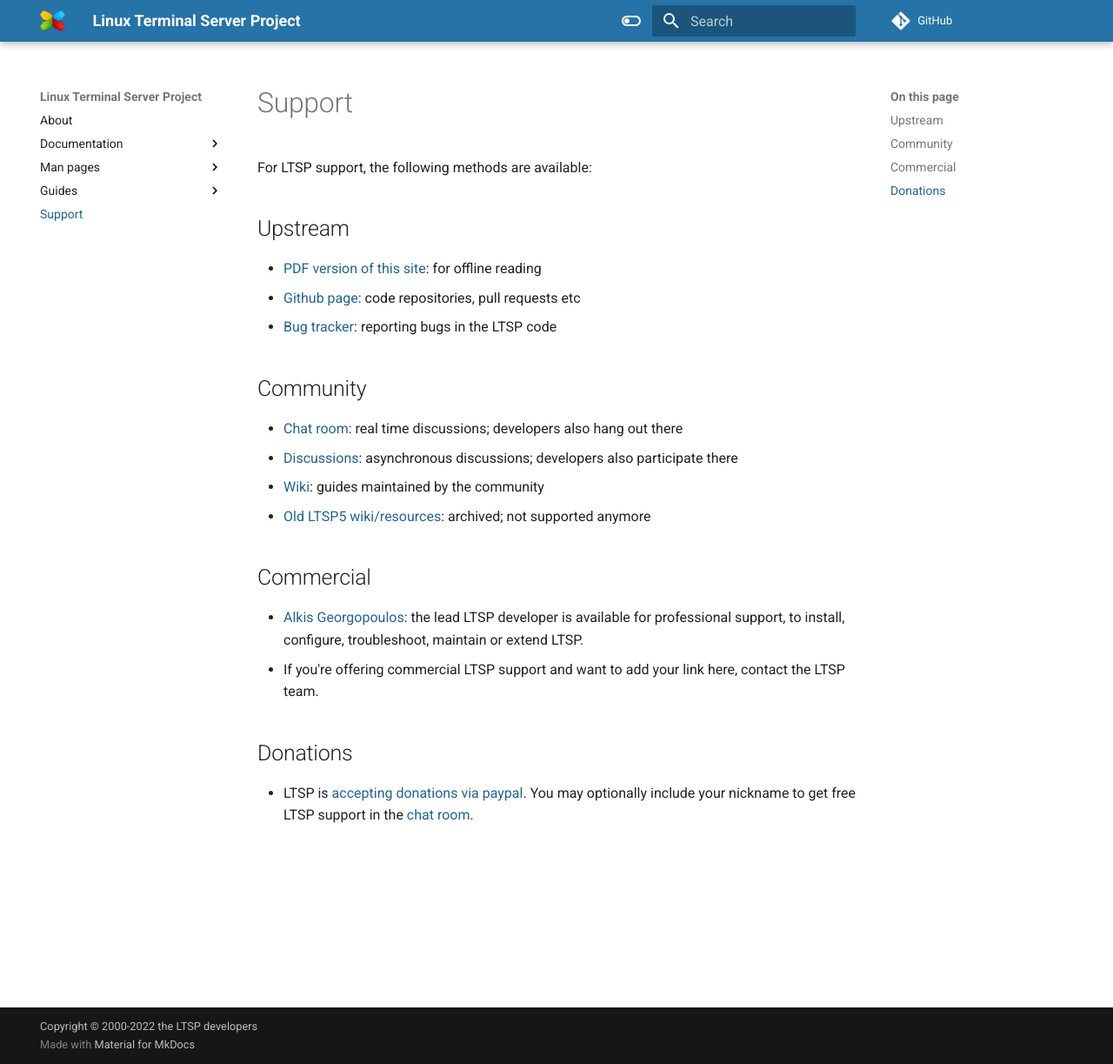
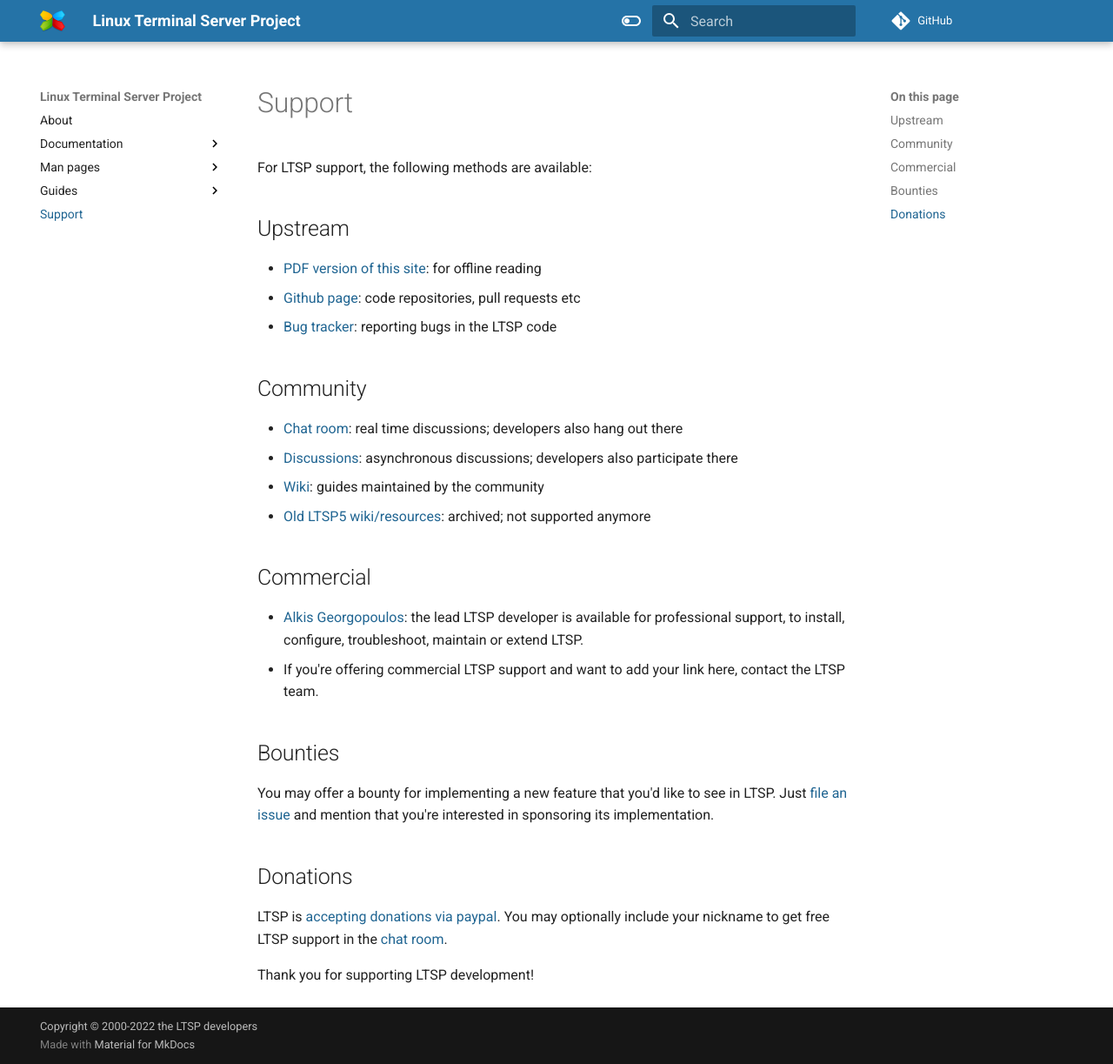
Before and after one commit to ltsp/ltsp.org, an MkDocs documentation site: the page built from docs/support.md, in a window 1280 px wide and 1223 px high. Shown: the whole window at 87% size. Built offline with MkDocs 1.6.1 and Material for MkDocs 9.7.7, drawn with Linux system fonts in a browser that asks for light colours; comment, search, counter and statistics services are not loaded.

Commit message:
Update support.md

```diff
--- a/docs/support.md
+++ b/docs/support.md
@@ -28,8 +28,16 @@
 - If you're offering commercial LTSP support and want to add your link here,
   contact the LTSP team.
 
+## Bounties
+
+You may offer a bounty for implementing a new feature that you'd like to see in
+LTSP. Just [file an issue](https://github.com/ltsp/ltsp/issues) and mention
+that you're interested in sponsoring its implementation.
+
 ## Donations
 
-- LTSP is [accepting donations via paypal](https://paypal.me/epoptes). You may
-  optionally include your nickname to get free LTSP support in the [chat
-  room](guides/chat-room.md).
+LTSP is [accepting donations via paypal](https://paypal.me/epoptes). You may
+optionally include your nickname to get free LTSP support in the [chat
+room](guides/chat-room.md).
+
+Thank you for supporting LTSP development!
```
